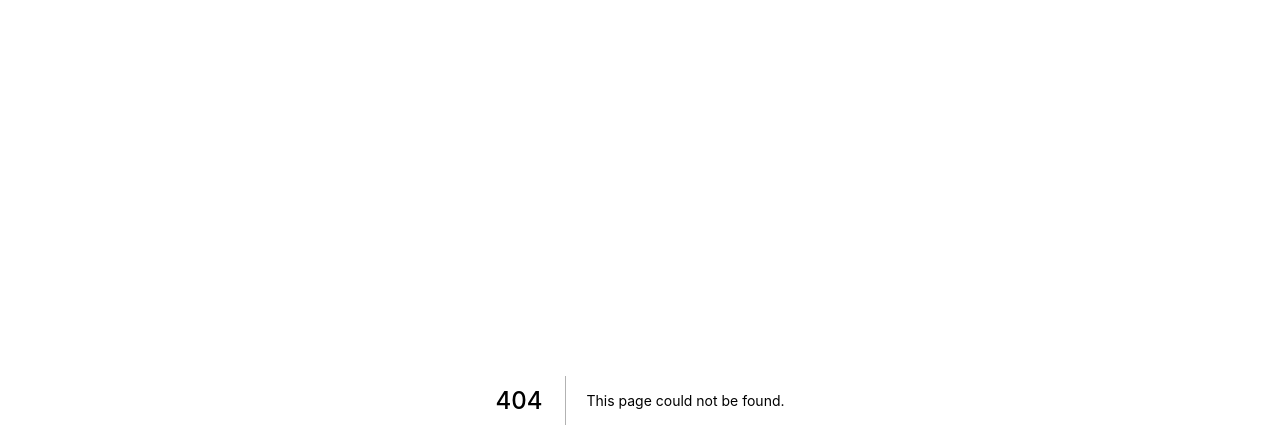
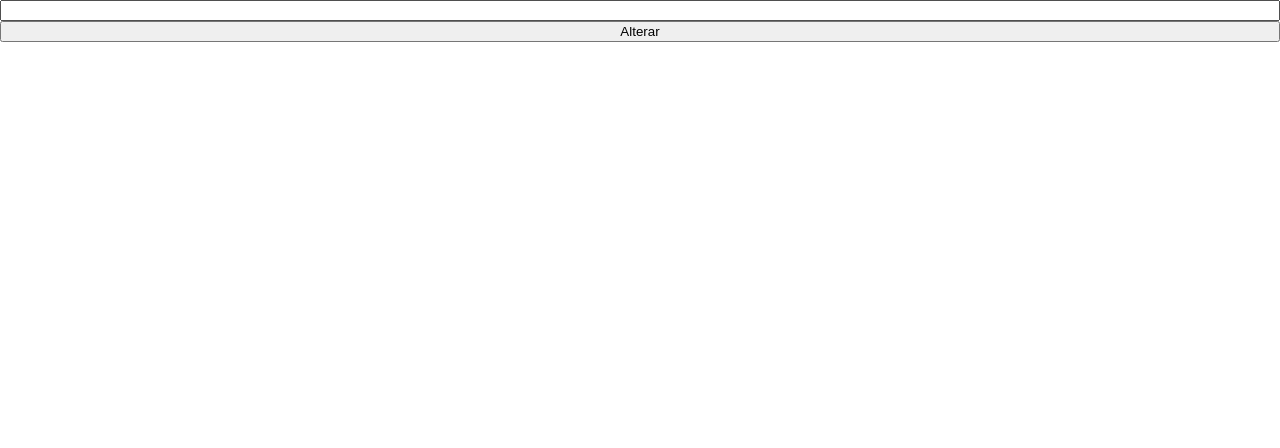
Before and after one commit to thelunardi/cod3r-react-next, a Next.js app: page /state/forms in a window 1280 px wide. Before the commit this address had no page. Shown: the top 448 px of the page. Built offline with nearby package versions, Linux system fonts and the light colour scheme.

Commit message:
:sparkles: controlled components

```diff
--- /dev/null
+++ b/pages/state/forms.js
@@ -0,0 +1,22 @@
+import {useState} from 'react'
+
+export default function forms() {
+    const [value, setValue] = useState('')
+
+    const styles = {
+        display: 'flex',
+        flexDirection: 'column'
+    }
+
+    const changeInput = () => {
+        setValue(value + "!")
+    }
+
+    return (
+        <div style={styles}>
+            <span>{value}</span>
+            <input type="text" value={value} onChange={e => setValue(e.target.value)} />
+            <button onClick={changeInput}>Alterar</button>
+        </div>
+    )
+}
```
